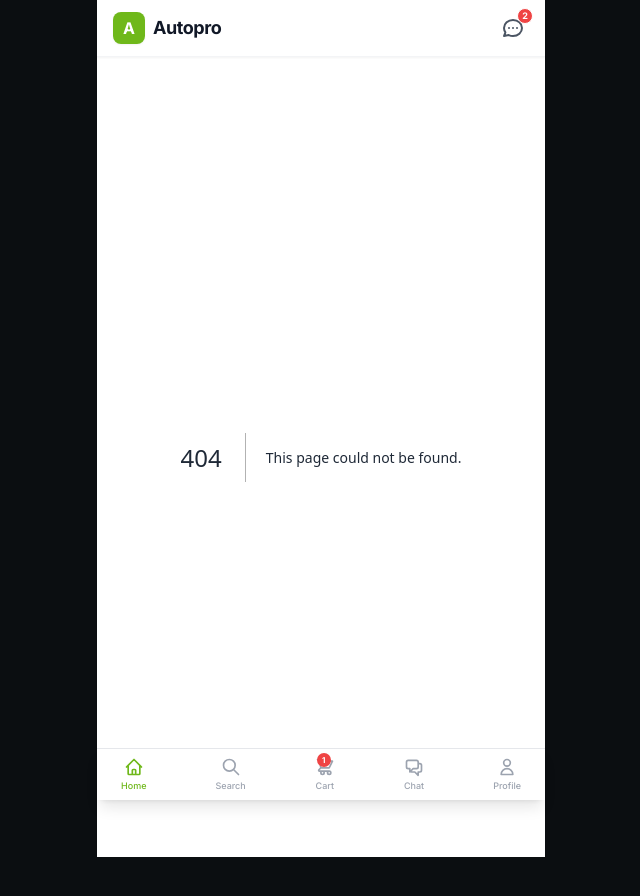
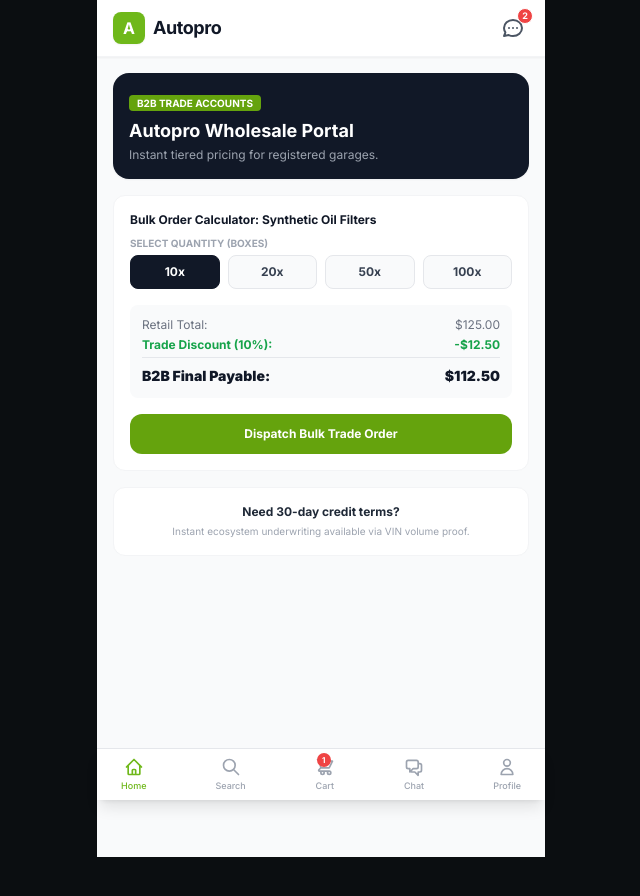
Before and after one commit to houcinhadjaissa-cyber/Autopro, a Next.js app in the folder apps/storefront/: page /pro in a window 1280 px wide. Before the commit this address had no page. Shown: the top 896 px of the page, without its empty margins (319-959 px from the left). Built offline with nearby package versions, Linux system fonts and the light colour scheme.

Commit message:
Create page.tsx

```diff
--- /dev/null
+++ b/apps/storefront/src/app/pro/page.tsx
@@ -0,0 +1,56 @@
+"use client";
+
+import React, { useState } from "react";
+
+export default function ProPage() {
+  const [bulkCount, setBulkCount] = useState(10);
+  const basePrice = 12.50; // Oil filters
+
+  // Trade discount formula
+  const discountRate = bulkCount >= 50 ? 0.30 : bulkCount >= 20 ? 0.20 : 0.10;
+  const originalTotal = basePrice * bulkCount;
+  const discountAmount = originalTotal * discountRate;
+  const finalTotal = originalTotal - discountAmount;
+
+  return (
+    <div className="min-h-screen bg-gray-50 pb-24 px-4 pt-4">
+      <div className="bg-gray-900 text-white rounded-2xl p-4 shadow-sm mb-4">
+        <span className="text-[10px] font-bold bg-[#65a30d] text-white px-2 py-0.5 rounded uppercase">B2B Trade Accounts</span>
+        <h1 className="text-lg font-bold mt-1">Autopro Wholesale Portal</h1>
+        <p className="text-xs text-gray-400 mt-0.5">Instant tiered pricing for registered garages.</p>
+      </div>
+
+      <div className="bg-white rounded-xl p-4 border border-gray-100 shadow-2xs mb-4">
+        <h3 className="font-bold text-xs text-gray-900 mb-2">Bulk Order Calculator: Synthetic Oil Filters</h3>
+
+        <label className="block text-[10px] font-bold text-gray-400 uppercase mb-1">Select Quantity (Boxes)</label>
+        <div className="grid grid-cols-4 gap-2 mb-4">
+          {[10, 20, 50, 100].map(num => (
+            <button
+              key={num}
+              onClick={() => setBulkCount(num)}
+              className={`py-2 rounded-lg font-bold text-xs border transition-all ${bulkCount === num ? "bg-gray-900 text-white border-gray-900" : "bg-gray-50 text-gray-700 border-gray-200"}`}
+            >
+              {num}x
+            </button>
+          ))}
+        </div>
+
+        <div className="bg-gray-50 rounded-lg p-3 space-y-1 text-xs mb-4">
+          <div className="flex justify-between text-gray-500"><span>Retail Total:</span><span>${originalTotal.toFixed(2)}</span></div>
+          <div className="flex justify-between text-green-600 font-bold"><span>Trade Discount ({(discountRate * 100).toFixed(0)}%):</span><span>-${discountAmount.toFixed(2)}</span></div>
+          <div className="flex justify-between text-sm font-black text-gray-900 pt-2 border-t border-gray-200"><span>B2B Final Payable:</span><span>${finalTotal.toFixed(2)}</span></div>
+        </div>
+
+        <button className="w-full bg-[#65a30d] text-white font-bold py-3 rounded-xl text-xs shadow-xs active:scale-95">
+          Dispatch Bulk Trade Order
+        </button>
+      </div>
+
+      <div className="bg-white rounded-xl p-4 border border-gray-100 shadow-2xs text-center">
+        <p className="text-xs font-bold text-gray-800">Need 30-day credit terms?</p>
+        <p className="text-[10px] text-gray-400 mt-1">Instant ecosystem underwriting available via VIN volume proof.</p>
+      </div>
+    </div>
+  );
+}
```
